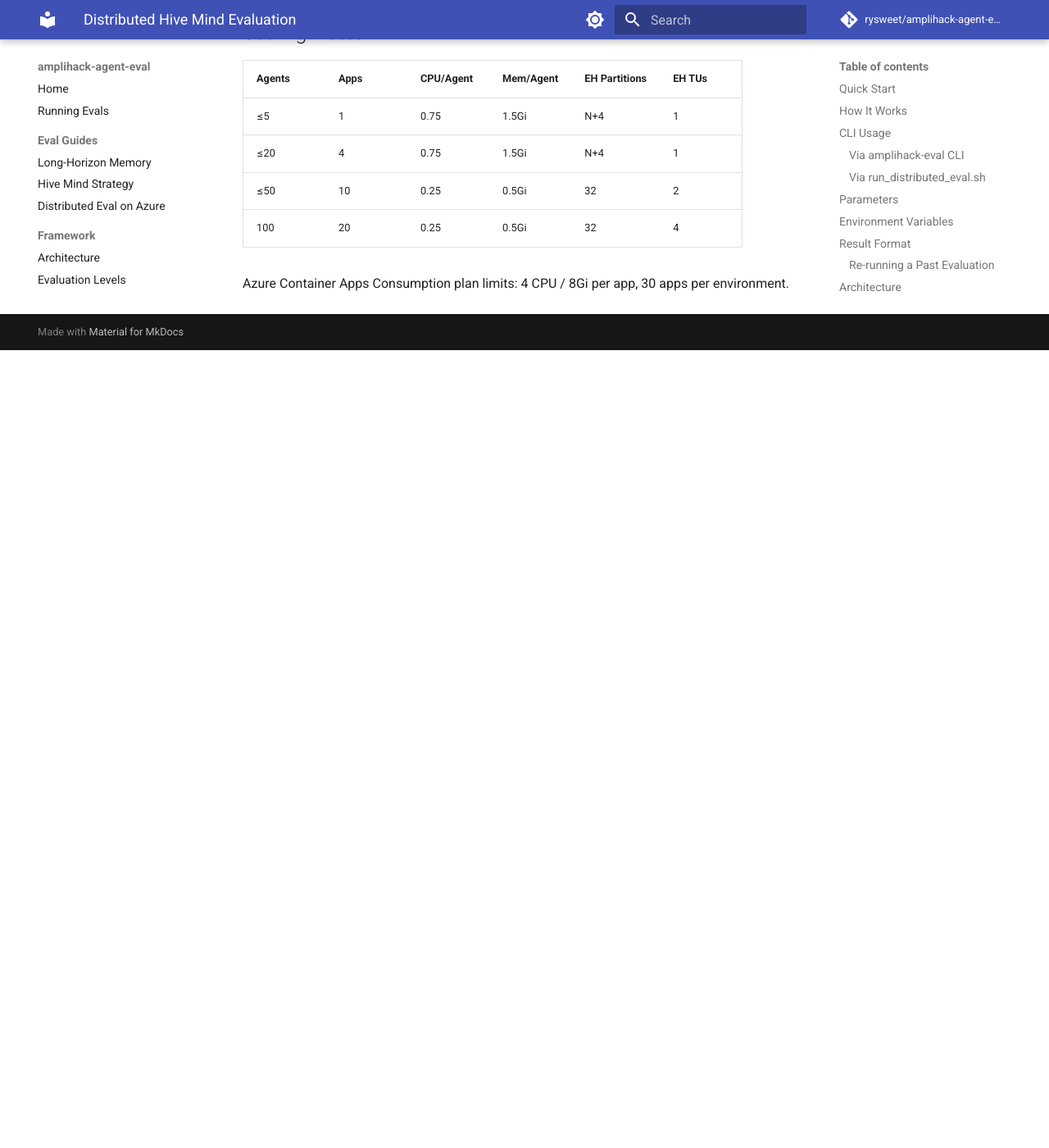
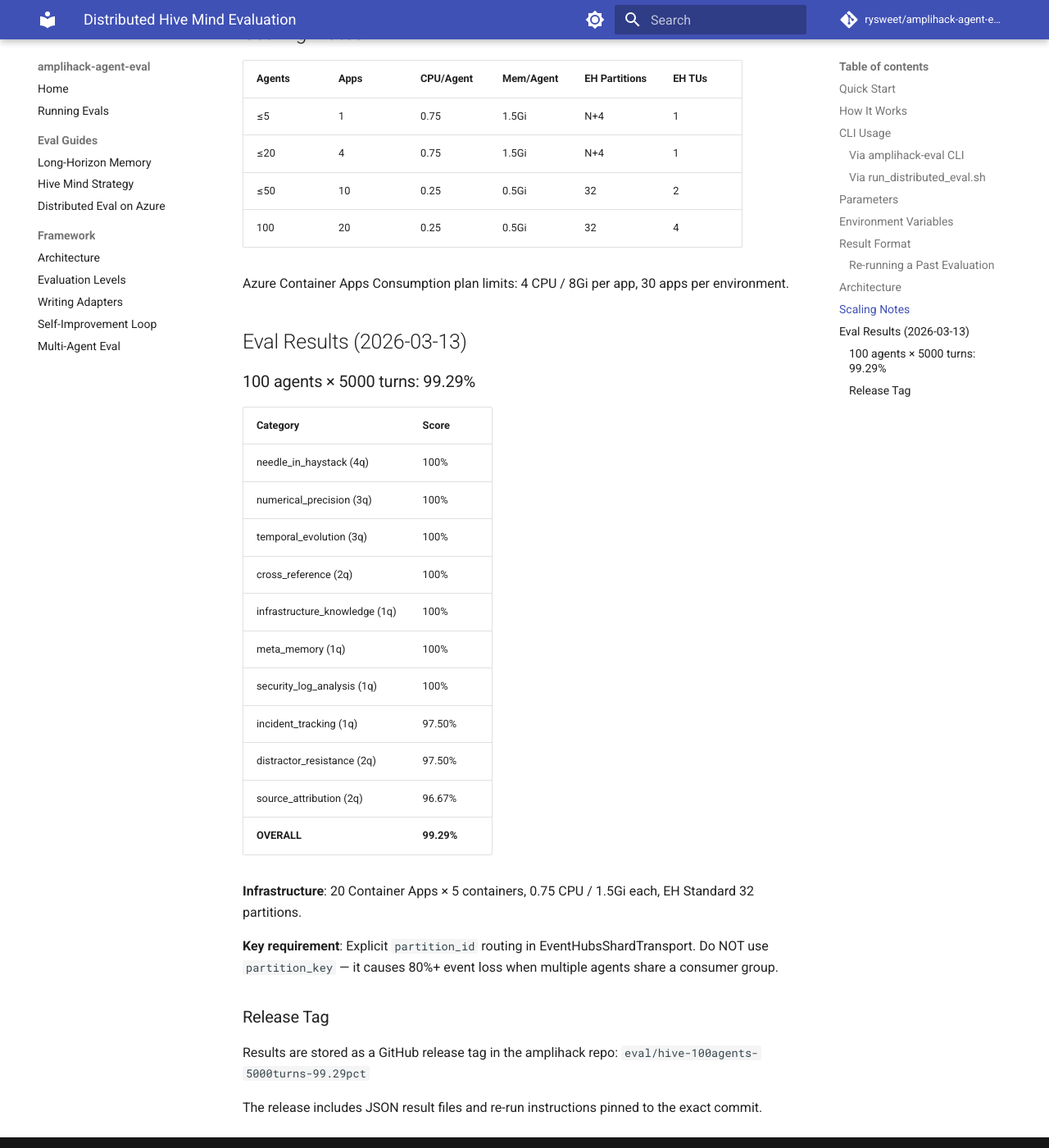
Before and after one commit to rysweet/amplihack-agent-eval, an MkDocs documentation site: the page built from docs/distributed-hive-eval.md, in a window 1280 px wide and 1400 px high, scrolled down 3067 px. Shown: the whole window at 82% size. Built offline with MkDocs 1.6.1 and Material for MkDocs 9.7.7, drawn with Linux system fonts in a browser that asks for light colours; comment, search, counter and statistics services are not loaded; before the commit the page ends 3494 px from its top, so only the background shows below that.

Commit message:
docs: add 99.29% eval results for 100 agents × 5000 turns
Co-authored-by: Copilot <223556219+Copilot@users.noreply.github.com>

```diff
--- a/docs/distributed-hive-eval.md
+++ b/docs/distributed-hive-eval.md
@@ -126,3 +126,32 @@ Each agent:
 | 100    | 20   | 0.25      | 0.5Gi     | 32            | 4      |
 
 Azure Container Apps Consumption plan limits: 4 CPU / 8Gi per app, 30 apps per environment.
+
+## Eval Results (2026-03-13)
+
+### 100 agents × 5000 turns: 99.29%
+
+| Category | Score |
+|---|---|
+| needle_in_haystack (4q) | 100% |
+| numerical_precision (3q) | 100% |
+| temporal_evolution (3q) | 100% |
+| cross_reference (2q) | 100% |
+| infrastructure_knowledge (1q) | 100% |
+| meta_memory (1q) | 100% |
+| security_log_analysis (1q) | 100% |
+| incident_tracking (1q) | 97.50% |
+| distractor_resistance (2q) | 97.50% |
+| source_attribution (2q) | 96.67% |
+| **OVERALL** | **99.29%** |
+
+**Infrastructure**: 20 Container Apps × 5 containers, 0.75 CPU / 1.5Gi each, EH Standard 32 partitions.
+
+**Key requirement**: Explicit `partition_id` routing in EventHubsShardTransport. Do NOT use `partition_key` — it causes 80%+ event loss when multiple agents share a consumer group.
+
+### Release Tag
+
+Results are stored as a GitHub release tag in the amplihack repo:
+`eval/hive-100agents-5000turns-99.29pct`
+
+The release includes JSON result files and re-run instructions pinned to the exact commit.
```
